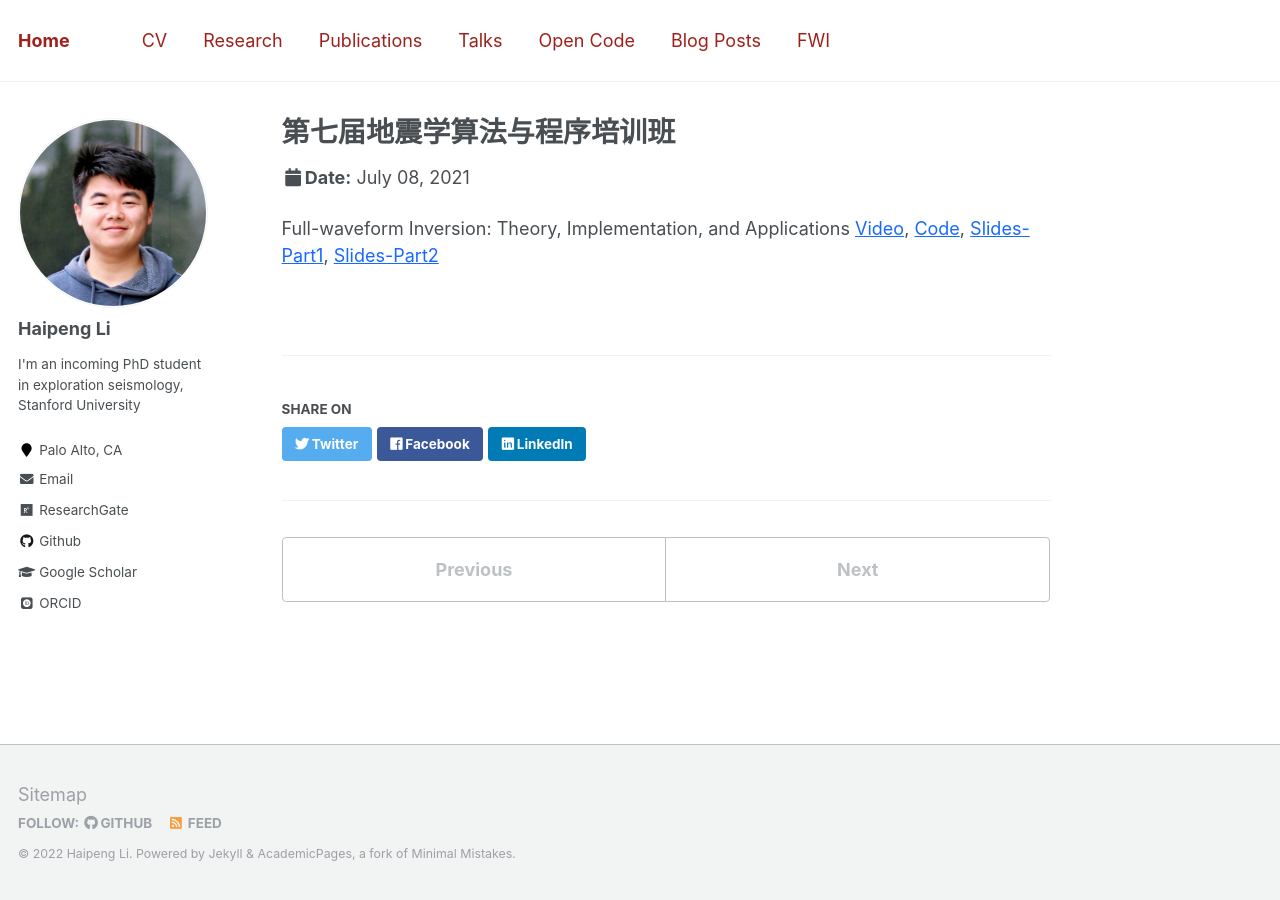
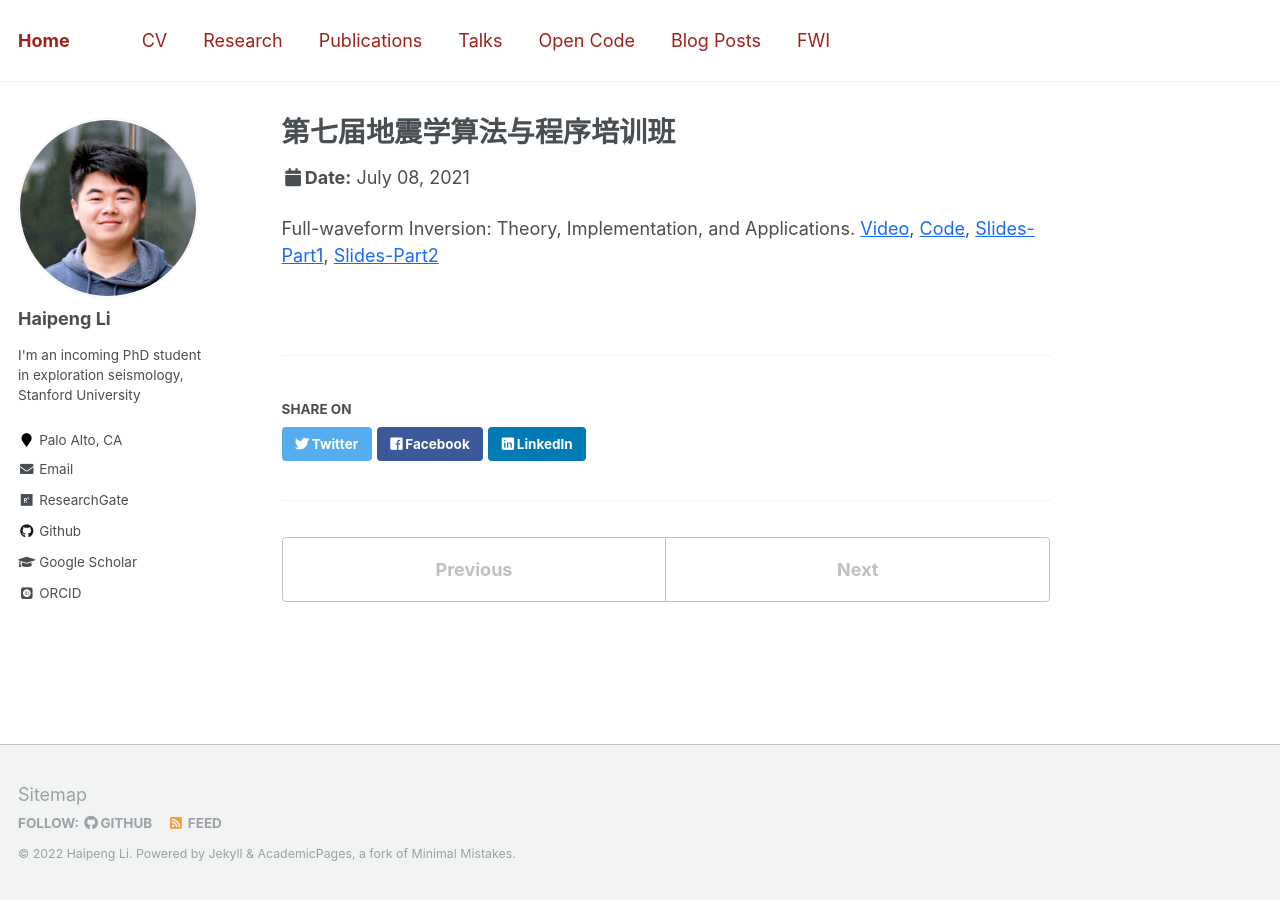
Before and after one commit to Haipeng-ustc/Haipeng-ustc.github.io, a Jekyll site: the page built from _talks/2021-07-08-tutorial.md, in a window 1280 px wide. Built offline with Jekyll 4.4.1, drawn with Linux system fonts in a browser that asks for light colours; some web fonts are replaced.

Commit message:
fix code

```diff
--- a/_sass/_sidebar.scss
+++ b/_sass/_sidebar.scss
@@ -72,7 +72,7 @@
 .author__avatar {
   display: table-cell;
   vertical-align: top;
-  width: 38px;
+  width: 36px;
   // set width only, for non-square avatars
   // height: 36px;
 
@@ -83,7 +83,7 @@
   }
 
   img {
-    max-width: 200px;
+    max-width: 180px;
     border-radius: 50%;
 
     @include breakpoint($large) {
--- a/_talks/2021-07-08-tutorial.md
+++ b/_talks/2021-07-08-tutorial.md
@@ -7,4 +7,4 @@ permalink: /talks/2013-03-01-tutorial-1
 date: 2021-07-08
 location: "Hefei, China"
 ---
-Full-waveform Inversion: Theory, Implementation, and Applications [Video](http://seismo.training.ustc.edu.cn/index.php/video), [Code](https://github.com/Haipeng-ustc/SWIT-1.0), [Slides-Part1](http://seismo.training.ustc.edu.cn/public/%E6%9D%8E%E4%BF%8A%E4%BC%A6%E8%80%81%E5%B8%88%E8%AF%BE%E4%BB%B6.pdf), [Slides-Part2](http://seismo.training.ustc.edu.cn/public/SWIT%E7%A8%8B%E5%BA%8F%E4%BB%8B%E7%BB%8D.pdf)
+Full-waveform Inversion: Theory, Implementation, and Applications. [Video](http://seismo.training.ustc.edu.cn/index.php/video), [Code](https://github.com/Haipeng-ustc/SWIT-1.0), [Slides-Part1](http://seismo.training.ustc.edu.cn/public/%E6%9D%8E%E4%BF%8A%E4%BC%A6%E8%80%81%E5%B8%88%E8%AF%BE%E4%BB%B6.pdf), [Slides-Part2](http://seismo.training.ustc.edu.cn/public/SWIT%E7%A8%8B%E5%BA%8F%E4%BB%8B%E7%BB%8D.pdf)
```
Also changed, not shown: _code/2022-FWI.md (+1 -3 lines), _pages/markdown.md (+1 -1 lines), _research/research-3.md (+0 -2 lines).
